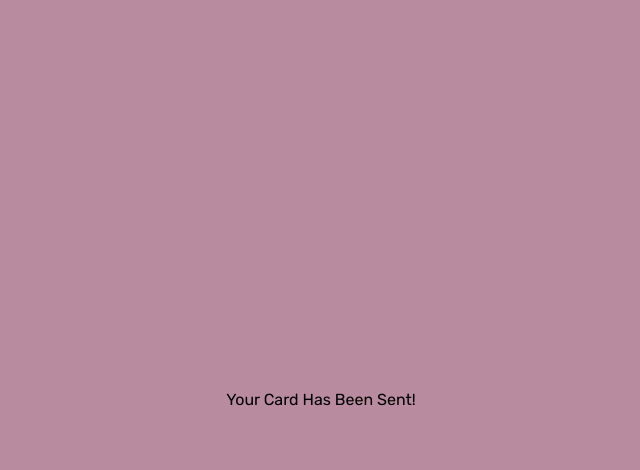
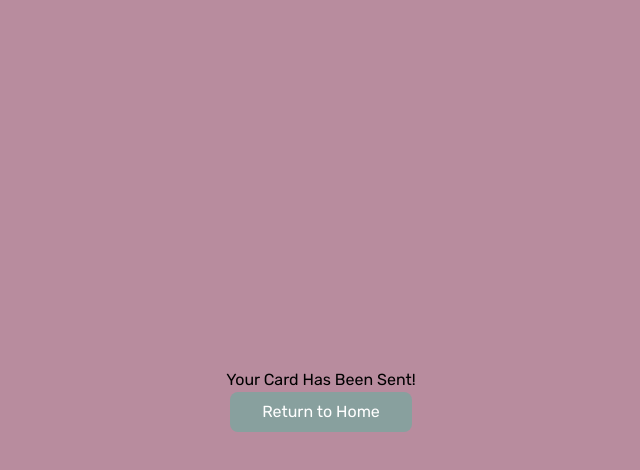
Before and after one commit to lavollmer/valentines-card, a React (Vite) app: page / in a window 1280 px wide. Both pictures are taken after typing "Sample", "Sample", "Sample" into the empty fields and a click on the button "Send". Shown: the top 470 px of the page, without its empty margins (319-959 px from the left). Built offline with nearby package versions, Linux system fonts and the light colour scheme.

Commit message:
added return to home buttons on previews

```diff
--- a/src/App.tsx
+++ b/src/App.tsx
@@ -32,6 +32,7 @@ const MainPage: React.FC = () => {
     console.log(
       `Message: ${message} | Name: ${firstName} | Card: ${selectedCard} | From: ${fromName}`
     );
+    setShowCard(true);
     navigate("/sentcard", { state: { firstName, message, fromName } });
   };
 
--- a/src/components/Preview.tsx
+++ b/src/components/Preview.tsx
@@ -13,9 +13,14 @@ const Preview: React.FC<Props> = () => {
   const location = useLocation();
   const { firstName, message, fromName } = location.state as Props;
 
+  const returnHome = () => {
+    window.location.href = "/";
+  };
+
   return (
-    <div className="bg-mauvePink h-screen flex justify-center items-center">
-      <div className="flex flex-col items-center justify-center h-full">
+    <div className="bg-mauvePink h-screen w-screen flex flex-col justify-center items-center">
+      <div className="flex flex-row items-center justify-center h-full">
+        <div>
         <YouAreLoved
           firstName={firstName}
           message={message}
@@ -27,6 +32,14 @@ const Preview: React.FC<Props> = () => {
           message={message}
           fromName={fromName}
         />
+        </div>
+        <button
+          type="button"
+          onClick={returnHome}
+          className="px-8 py-2 bg-greenCadet text-white rounded-lg font-rubik"
+        >
+          Return to Home
+        </button>
       </div>
     </div>
   );
--- a/src/components/SentCard.tsx
+++ b/src/components/SentCard.tsx
@@ -14,6 +14,11 @@ const SentCard: React.FC<SentCardProps> = () => {
   const location = useLocation();
   const { firstName, message, fromName, selectedCard } =
     location.state as SentCardProps;
+
+  const returnHome = () => {
+    window.location.href = "/";
+  };
+
   return (
     <div className="flex flex-col h-screen w-screen bg-mauvePink justify-center items-center font-rubik">
       <div>
@@ -40,6 +45,15 @@ const SentCard: React.FC<SentCardProps> = () => {
         )}
       </div>
       <h1>Your Card Has Been Sent!</h1>
+      <div>
+        <button
+          type="button"
+          onClick={returnHome}
+          className="px-8 py-2 bg-greenCadet text-white rounded-lg font-rubik"
+        >
+          Return to Home
+        </button>
+      </div>
     </div>
   );
 };
```
